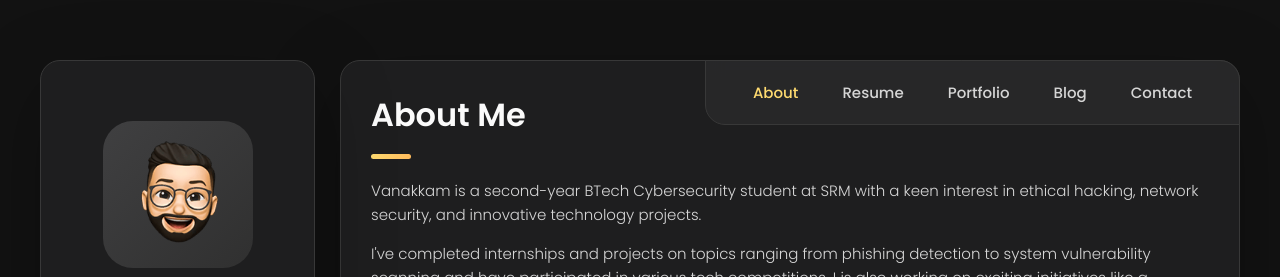
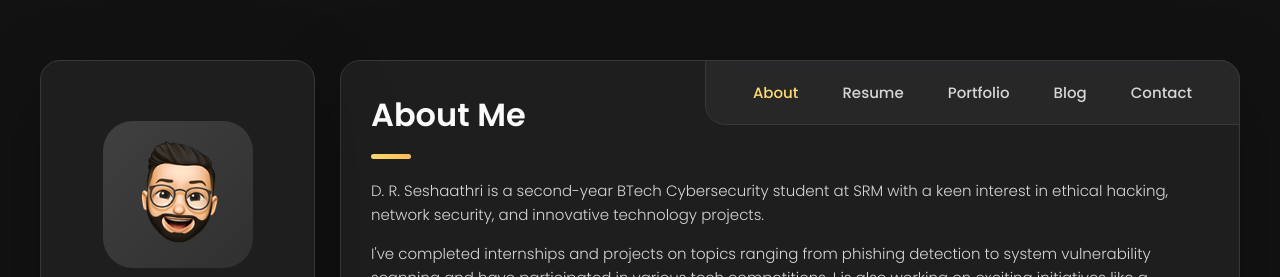
Before and after one commit to seshaa3vr/seshaathri-portfolio, a plain HTML site: page index.html in a window 1280 px wide. Shown: the top 277 px of the page. Drawn offline with nearby package versions, Linux system fonts and the light colour scheme.

Commit message:
test complete

```diff
--- a/index.html
+++ b/index.html
@@ -209,7 +209,7 @@
 
         <section class="about-text">
           <p>
-            Vanakkam is a second-year BTech Cybersecurity student at SRM with a keen interest in ethical hacking, network security, and innovative technology projects.</p>
+            D. R. Seshaathri is a second-year BTech Cybersecurity student at SRM with a keen interest in ethical hacking, network security, and innovative technology projects.</p>
 
           <p>
             I've completed internships and projects on topics ranging from phishing detection to system vulnerability scanning and have participated in various tech competitions. I is also working on exciting initiatives like a password analyzer tool and a customer management system, reflecting their diverse skills in programming languages such as Python, Java, and C#.
```
